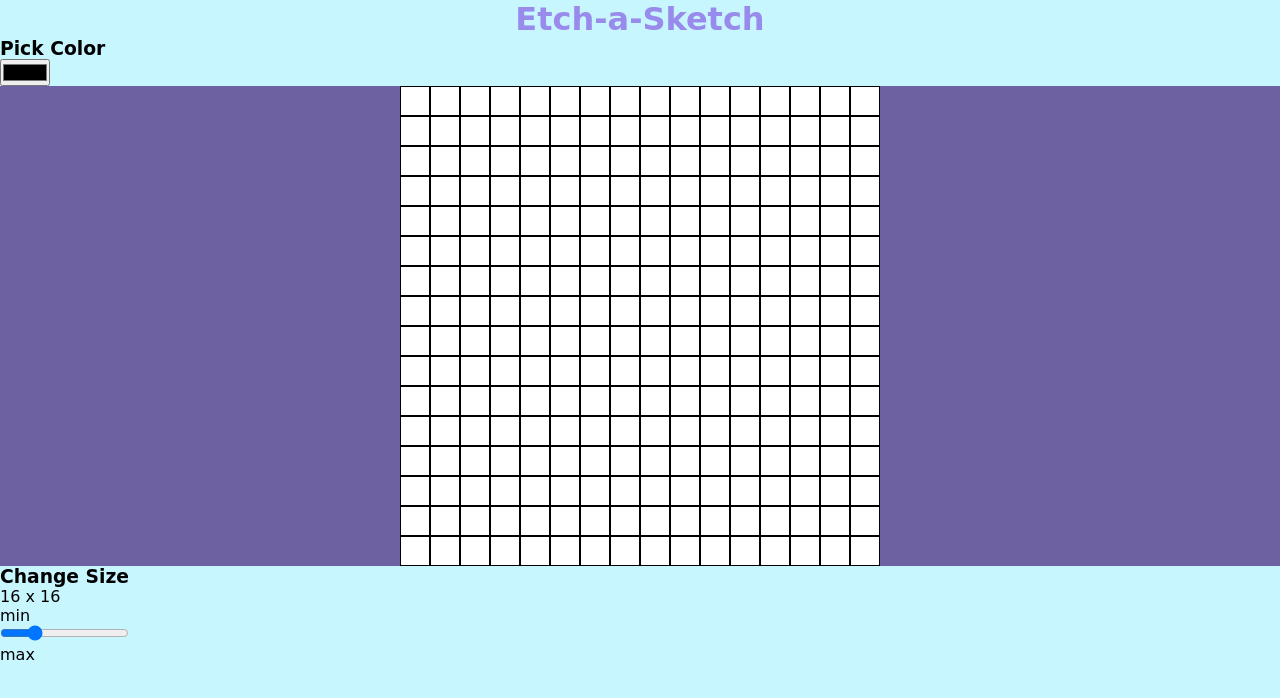
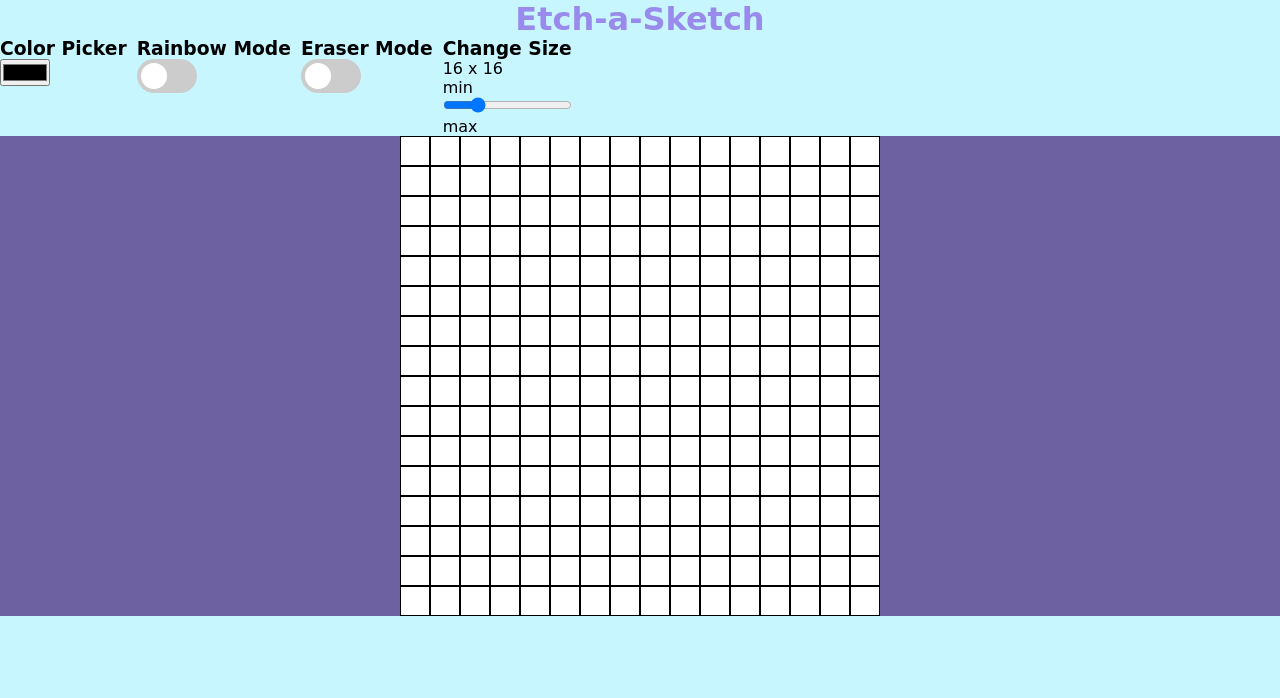
Before and after one commit to SValls2023/Graph-Sketch-JS, a plain HTML site: page index.html in a window 1280 px wide. Drawn offline with Linux system fonts and the light colour scheme.

Commit message:
Feat: Added Rainbow and eraser toggles to drawing options

```diff
--- a/index.html
+++ b/index.html
@@ -8,11 +8,25 @@
 </head>
 <body onload="makeGrid()">
     <h1>Etch-a-Sketch</h1>
+    <div id="options">
         <div id="color-container">
-        <h3>Pick Color</h3>
+            <h3>Color Picker</h3>
             <input id="color-picker" type="color" value="#000000">
         </div>
-    <div id="grid-container"></div>
+        <div id="rainbow-container">
+            <h3>Rainbow Mode</h3>
+            <label class="switch">
+                <input id="rainbow" type="checkbox">
+                <span class="toggle round"></span>
+            </label>
+        </div>
+        <div id="eraser-container">
+            <h3>Eraser Mode</h3>
+            <label class="switch">
+                <input id="eraser" type="checkbox">
+                <span class="toggle round"></span>
+            </label>
+        </div>
         <div id="range">
             <h3>Change Size</h3>
             <div class="slider-value">
@@ -24,6 +38,8 @@
                 <div>max</div>
             </div>
         </div>
+    </div>
+    <div id="grid-container"></div>
     <script src="index.js"></script>
 </body>
 </html>
--- a/index.js
+++ b/index.js
@@ -1,8 +1,10 @@
 // Query Selectors
+const colorPicker = document.querySelector('#color-picker');
+const rainbowToggle = document.querySelector('#rainbow');
+const eraserToggle = document.querySelector('#eraser')
 const gridContainer = document.querySelector('#grid-container');
 const slider = document.querySelector('#slider');
 const slideValue = document.querySelector('#value');
-const colorPicker = document.querySelector("#color-picker");
 
 // Pen Color
 let penColor = "#000000";
@@ -12,7 +14,7 @@ colorPicker.addEventListener("input", (e) => {
     penColor = e.target.value;
 });
 
-// Slider Event Listeners
+// Slider Event Listeners (For changing grid size)
 slider.oninput = function () {
     slideValue.textContent = `${this.value} x ${this.value}`;
 };
@@ -27,7 +29,6 @@ function makeGrid(squaresBy = 16) {
     let squarePixels = 480/parseFloat(squaresBy);
     for (let i = 0; i < squaresBy; i++) {
         const row = document.createElement('div');
-        // console.log(row)
         row.classList.add("row");
         for (let j = 0; j < squaresBy; j++) {
             const square = document.createElement('div');
@@ -35,26 +36,57 @@ function makeGrid(squaresBy = 16) {
             square.style.height = `${squarePixels}px`;
             square.style.width = `${squarePixels}px`;
             row.appendChild(square);
-
-            //console.log(square);
         }
         gridContainer.appendChild(row);
-        //console.log(gridContainer);
     }
 }
 
-// Draw
+// Draw Event Listener
 gridContainer.addEventListener("pointerdown", (e) => {
+    if (eraserToggle.checked) {
+        eraseSquare(e);
+        gridContainer.addEventListener("pointermove", eraseSquare);
+        gridContainer.addEventListener("pointerup", () => {
+                gridContainer.removeEventListener("pointermove", eraseSquare)
+            }
+        )
+    }
+    else if (rainbowToggle.checked) {
+        rainbowSquare(e);
+        gridContainer.addEventListener("pointermove", rainbowSquare);
+        gridContainer.addEventListener("pointerup", () => {
+                gridContainer.removeEventListener("pointermove", rainbowSquare)
+            }
+        )
+    }
+    else {
         paintSquare(e);
         gridContainer.addEventListener("pointermove", paintSquare);
         gridContainer.addEventListener("pointerup", () => {
                 gridContainer.removeEventListener("pointermove", paintSquare)
             }
         )
+    }
 });
 
+// Change Background Color of Sqaure
 function paintSquare(e) {
     if (e.target.className === "square") {
         e.target.style.backgroundColor = penColor;
     }
 }
+
+function rainbowSquare(e) {
+    if (e.target.className === "square") {
+        const red = Math.floor(Math.random() * 256);
+        const green = Math.floor(Math.random() * 256);
+        const blue = Math.floor(Math.random() * 256);
+        e.target.style.backgroundColor = `rgb(${red}, ${green}, ${blue})`;
+    }
+}
+
+function eraseSquare(e) {
+    if (e.target.className === "square") {
+        e.target.style.backgroundColor = "#ffffff";
+    }
+}
--- a/styles.css
+++ b/styles.css
@@ -14,6 +14,76 @@ h1 {
     color: #998BEB;
 }
 
+/* Options Menu */
+#options {
+    display: flex;
+    gap: 10px;
+}
+
+/* Options Menu: Toggle Switches */
+#options .switch {
+    position: relative;
+    display: inline-block;
+    width: 60px;
+    height: 34px;
+}
+
+#options .switch input {
+    opacity: 0;
+    width: 0;
+    height: 0;
+}
+
+.toggle {
+    position: absolute;
+    cursor: pointer;
+    top: 0;
+    left: 0;
+    right: 0;
+    bottom: 0;
+    background-color: #ccc;
+    -webkit-transition: .2s;
+    transition: .2s;
+}
+
+.toggle:before {
+    position: absolute;
+    content: "";
+    height: 26px;
+    width: 26px;
+    left: 4px;
+    bottom: 4px;
+    background-color: white;
+    -webkit-transition: .2s;
+    transition: .2s;
+}
+
+input:checked + .toggle {
+    background-color: #6D61A1;
+    -webkit-transition: .2s;
+    transition: .2s;
+}
+
+input:focus + .toggle {
+    box-shadow: 0 0 1px #6D61A1;
+}
+
+input:checked + .toggle:before {
+    -webkit-transform: translateX(26px);
+    -ms-transform: translateX(26px);
+    transform: translateX(26px);
+}
+
+/* Options Menu: Toggle Switches (Rounded) */
+.toggle.round {
+    border-radius: 34px;
+}
+
+.toggle.round:before {
+    border-radius: 50%;
+}
+
+/* Grid Container */
 #grid-container {
     display: flex;
     align-items: center;
@@ -30,4 +100,5 @@ h1 {
     border-width: 0.25px;
     border-color: black;
     background-color: white;
+    cursor: pointer;
 }
```
Lines whose indentation alone changed are shown as unchanged.
